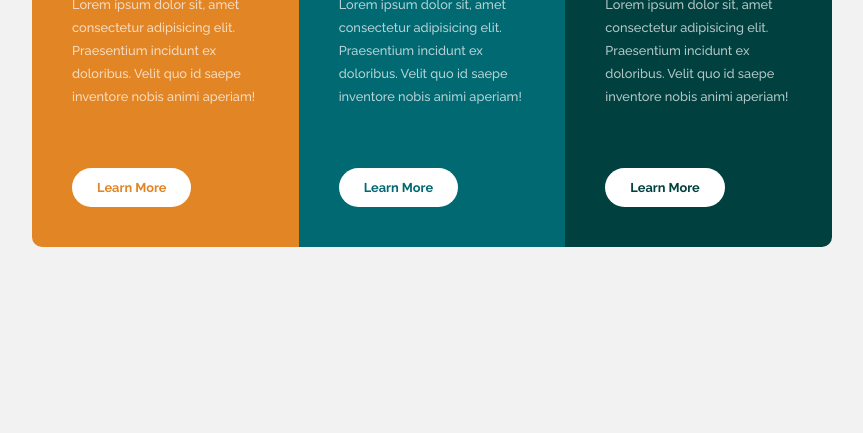
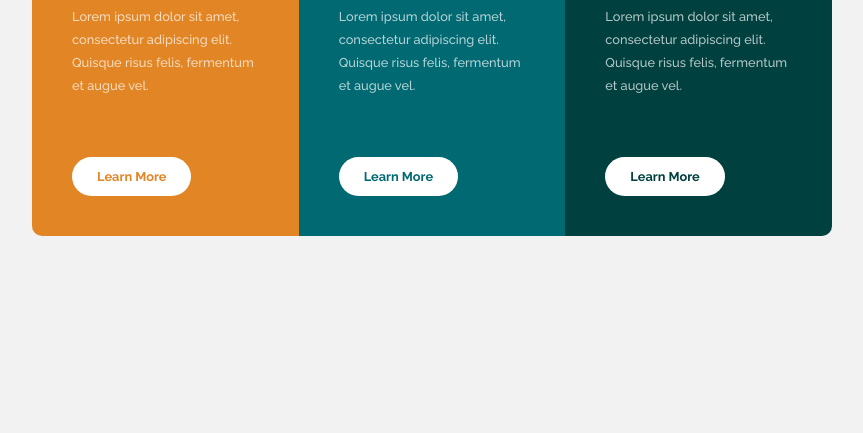
Before and after one commit to bookiethelion/tarjeta-triple, a plain HTML site: page index.html in a window 1280 px wide. Shown: the part 367-800 px from the top of the page, without its empty margins (208-1071 px from the left). Drawn offline with Linux system fonts and the light colour scheme; a web font is replaced by a local one.

Commit message:
actualizando textos

```diff
--- a/index.html
+++ b/index.html
@@ -16,7 +16,7 @@
                     </div>
                     <div class="card__middle">
                         <h2 class="card__title">SEDANS</h2>
-                        <p class="card__text">Lorem ipsum dolor sit, amet consectetur adipisicing elit. Praesentium incidunt ex doloribus. Velit quo id saepe inventore nobis animi aperiam!</p>
+                        <p class="card__text">Lorem ipsum dolor sit amet, consectetur adipiscing elit. Quisque risus felis, fermentum et augue vel.</p>
                     </div>
                     <div class="card__bottom">
                         <a href="" class="card__button card__button--left">Learn More</a>
@@ -30,7 +30,7 @@
                     </div>
                     <div class="card__middle">
                         <h2 class="card__title">SUVS</h2>
-                        <p class="card__text">Lorem ipsum dolor sit, amet consectetur adipisicing elit. Praesentium incidunt ex doloribus. Velit quo id saepe inventore nobis animi aperiam!</p>
+                        <p class="card__text">Lorem ipsum dolor sit amet, consectetur adipiscing elit. Quisque risus felis, fermentum et augue vel.</p>
                     </div>
                     <div class="card__bottom">
                         <a href="" class="card__button card__button--mid">Learn More</a>
@@ -44,7 +44,7 @@
                     </div>
                     <div class="card__middle">
                         <h2 class="card__title">LUXURY</h2>
-                        <p class="card__text">Lorem ipsum dolor sit, amet consectetur adipisicing elit. Praesentium incidunt ex doloribus. Velit quo id saepe inventore nobis animi aperiam!</p>
+                        <p class="card__text">Lorem ipsum dolor sit amet, consectetur adipiscing elit. Quisque risus felis, fermentum et augue vel.</p>
                     </div>
                     <div class="card__bottom">
                         <a href="" class="card__button card__button--right">Learn More</a>
@@ -53,14 +53,6 @@
             </div>
         </section>
 
-
-
-
-
-
-
-
-
         <script src="https://kit.fontawesome.com/2dfe4f90bb.js" crossorigin="anonymous"></script>
     </body>
 </html>
```
